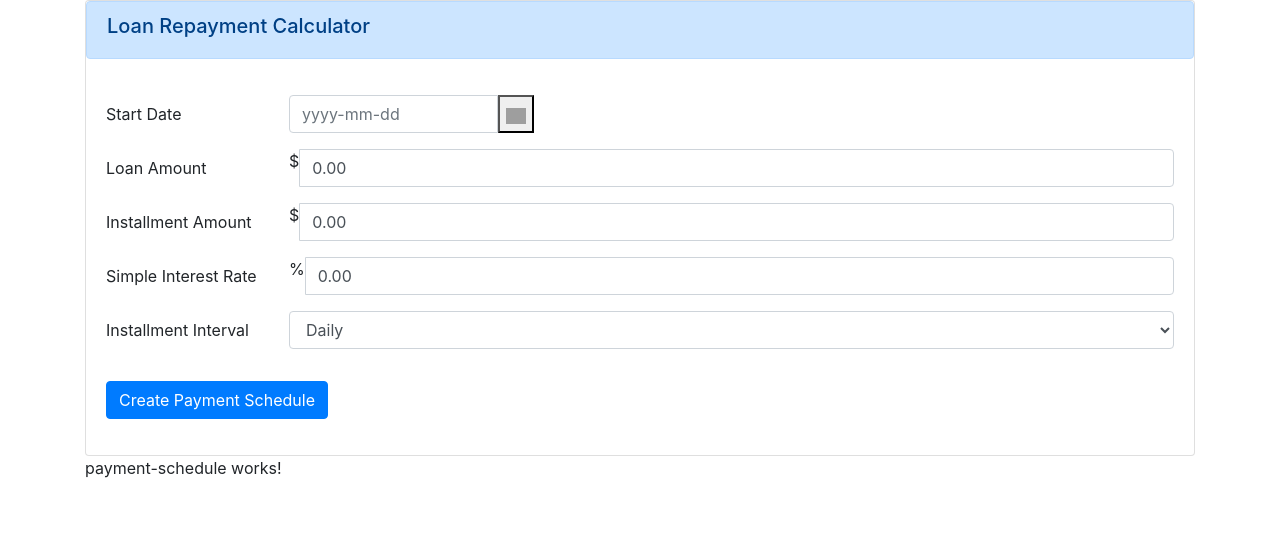
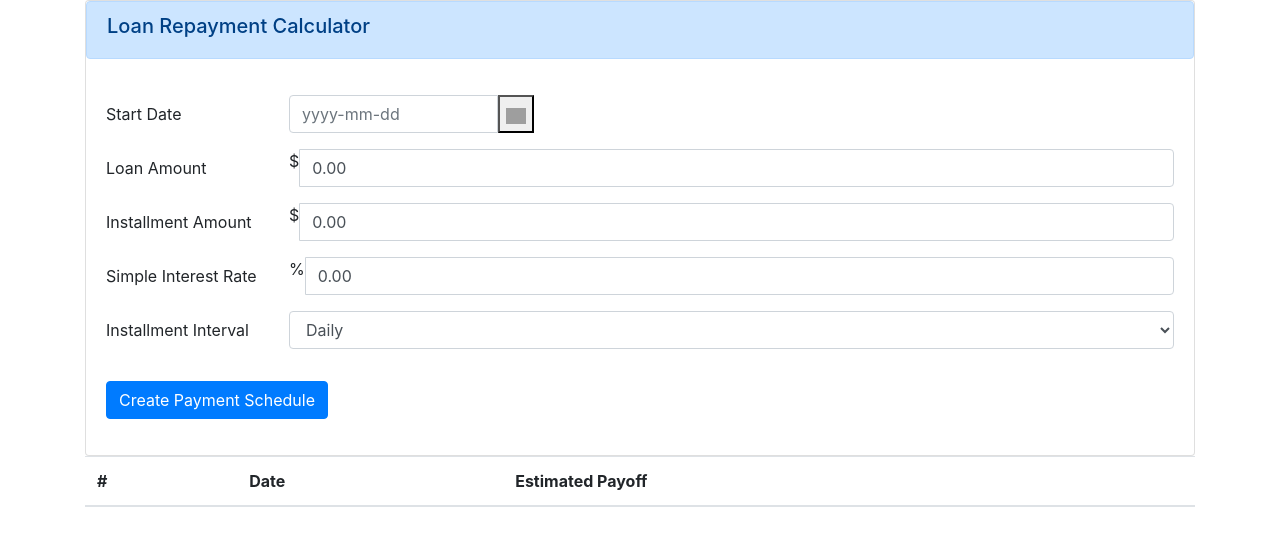
Before and after one commit to rodnierbc/-Loan-Repayment-Calculator, an Angular app: page / in a window 1280 px wide. Shown: the top 546 px of the page. Built offline with nearby package versions, Linux system fonts and the light colour scheme; grey boxes are pictures that could not be loaded.

Commit message:
Create a view to show the payment schedule in a table

```diff
--- a/src/app/app.component.html
+++ b/src/app/app.component.html
@@ -1,5 +1,5 @@
 <div class="container">
   <router-outlet></router-outlet>
   <app-define-loan (sendPaymentSchedule)="createPaymentSchedule($event)"></app-define-loan>
-  <app-payment-schedule></app-payment-schedule>
+  <app-payment-schedule [paymentSheduleListToShow]="paymentSheduleList"></app-payment-schedule>
 </div>
--- a/src/app/app.component.ts
+++ b/src/app/app.component.ts
@@ -1,4 +1,5 @@
 import { Component } from '@angular/core';
+import { PaymentSchedule } from './models/paymentSchedule.model';
 
 @Component({
   selector: 'app-root',
@@ -7,4 +8,9 @@ import { Component } from '@angular/core';
 })
 export class AppComponent {
   title = 'loanRepaymentCalculator';
+  paymentSheduleList: PaymentSchedule[];
+
+  createPaymentSchedule(paymentSheduleListSended : PaymentSchedule[]){
+    this.paymentSheduleList = paymentSheduleListSended;
+  }
 }
--- a/src/app/define-loan/define-loan.component.ts
+++ b/src/app/define-loan/define-loan.component.ts
@@ -28,7 +28,7 @@ export class DefineLoanComponent implements OnInit {
     let installmentInterval = Number(installmentIntervalP);
     let lastPaymentDate = new Date();
     lastPaymentDate.setFullYear(this.date.year);
-    lastPaymentDate.setMonth(this.date.month);
+    lastPaymentDate.setMonth(this.date.month -1);
     lastPaymentDate.setDate(this.date.day);
 
     while(amountToPay != 0){
@@ -38,7 +38,7 @@ export class DefineLoanComponent implements OnInit {
       let currentPay = installmentAmount + this.percentage(amountToPay, simpleInterestRate);
       amountToPay = amountToPay - installmentAmount;
       lastPaymentDate = this.nextPaymentDate(lastPaymentDate, installmentInterval);
-      let paymentSchedule = new PaymentSchedule(new Date(lastPaymentDate.getFullYear(), lastPaymentDate.getMonth(), lastPaymentDate.getDate()), amountToPay);
+      let paymentSchedule = new PaymentSchedule(new Date(lastPaymentDate.getFullYear(), lastPaymentDate.getMonth(), lastPaymentDate.getDate()), currentPay);
       paymentScheduleList.push(paymentSchedule);
     }
     this.sendPaymentSchedule.emit(paymentScheduleList);
@@ -60,7 +60,6 @@ export class DefineLoanComponent implements OnInit {
     }
     else if(installmentInterval == 3){
       nextPaymentDateValue = this.addMonths(nextPaymentDateValue, 1);
-      alert(lastPaymentDate.getFullYear()+"-"+lastPaymentDate.getMonth()+"-"+lastPaymentDate.getDate());
     }
     return nextPaymentDateValue;
   }
@@ -72,6 +71,7 @@ export class DefineLoanComponent implements OnInit {
     let d = new Date(date),
     n = date.getDate();
     d.setDate(1);
+    alert(d.getMonth());
     d.setMonth(d.getMonth() + value);
     d.setDate(Math.min(n, this.getDaysInMonth(d.getFullYear(), d.getMonth())));
     return d;
--- a/src/app/payment-schedule/payment-schedule.component.html
+++ b/src/app/payment-schedule/payment-schedule.component.html
@@ -1,3 +1,19 @@
-<p>
-  payment-schedule works!
-</p>
+<div class="reglist">
+  <table class="table table-striped">
+    <thead>
+      <tr>
+        <th>#</th>
+        <th>Date</th>
+        <th>Estimated Payoff</th>
+      </tr>
+    </thead>
+    <tbody>
+      <tr *ngFor="let paymentShedule of paymentSheduleListToShow; let i = index">
+        <th scope="row">{{ i + 1 }}</th>
+        <td>{{ paymentShedule.payoffDate | date }}</td>
+        <td>${{ paymentShedule.payoffAmount }}</td>
+      </tr>
+    </tbody>
+  </table>
+</div>
+<br>
--- a/src/app/payment-schedule/payment-schedule.component.ts
+++ b/src/app/payment-schedule/payment-schedule.component.ts
@@ -1,4 +1,4 @@
-import { Component, OnInit } from '@angular/core';
+import { Component, OnInit, Input } from '@angular/core';
 import { PaymentSchedule } from '../models/paymentSchedule.model';
 
 @Component({
@@ -7,17 +7,13 @@ import { PaymentSchedule } from '../models/paymentSchedule.model';
   styleUrls: ['./payment-schedule.component.css']
 })
 export class PaymentScheduleComponent implements OnInit {
-  paymentSheduleList: PaymentSchedule[];
+  @Input() paymentSheduleListToShow: PaymentSchedule[];
+
   showPaymentSheduleList: boolean = false;
   constructor() { }
 
   ngOnInit() {
   }
-  createPaymentSchedule(paymentSheduleListSended : PaymentSchedule[]){
-    this.paymentSheduleList = paymentSheduleListSended;
-    this.showPaymentSheduleList = true;
-    alert('siiiiiiiiii');
 
-  }
 
 }
```
